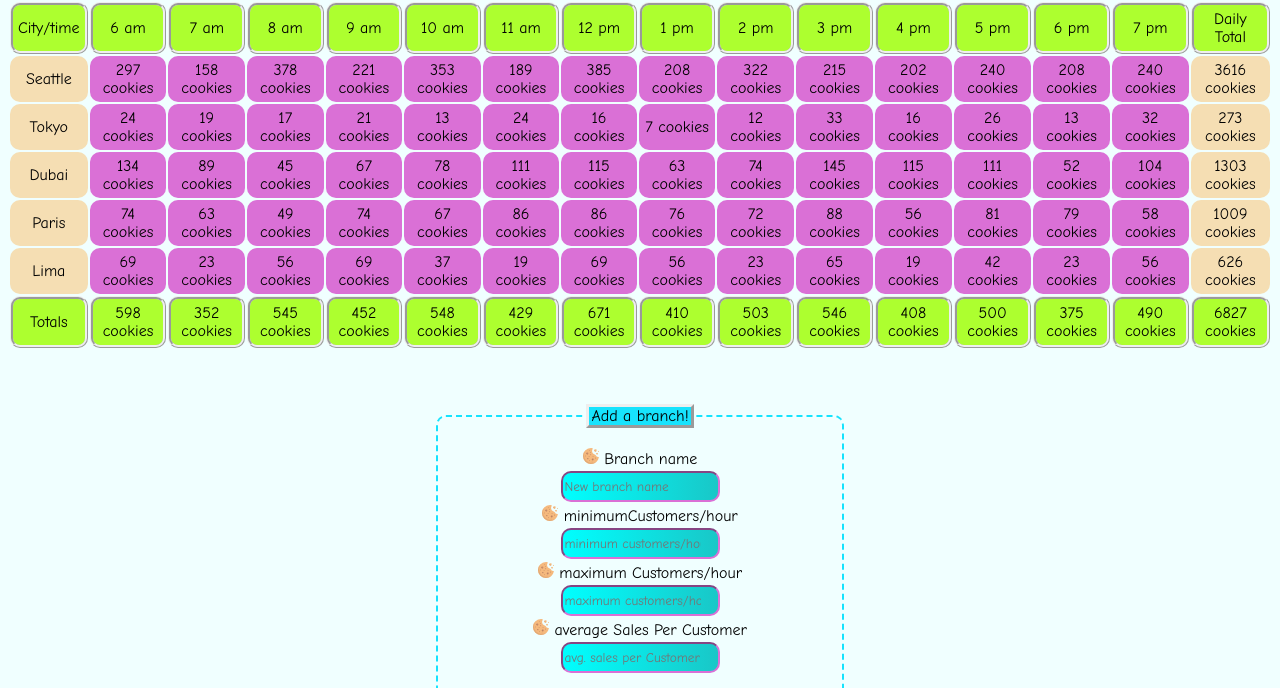
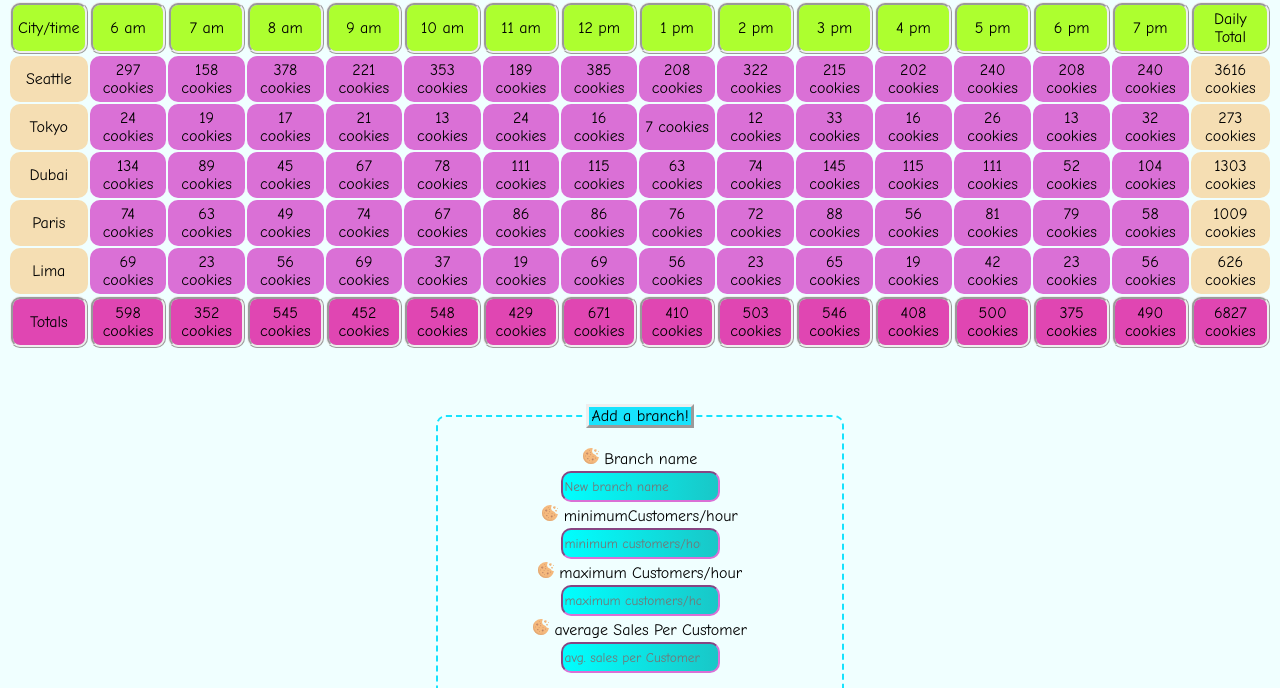
Before and after one commit to abdalrahmansamara/cookie-stand, a plain HTML site: page sales.html in a window 1280 px wide. Shown: the part 80-768 px from the top of the page. Drawn offline with Linux system fonts and the light colour scheme.

Commit message:
changing the totals line color

```diff
--- a/css/s.css
+++ b/css/s.css
@@ -116,4 +116,8 @@ h3 {
 /*     transition: cubic-bezier(0.77, 0, 0.175, 1) 5s ease-in-out; */
     color: #FFFFFF;
   }
-  table tr:last-child { background:transparent; }
+ /*  table tr:last-child { background:transparent; } */
+
+  .mystyle th {
+      background-color: rgb(224, 70, 178);
+  }
--- a/js/app.js
+++ b/js/app.js
@@ -74,7 +74,7 @@ Lima.render();
 
 const lastRow = function(){
   const tr1Element = document.createElement( 'tr' );
-  tr1Element.id = 'asd';
+  tr1Element.classList.add( 'mystyle' );
   const th1Element = document.createElement( 'th' );
   th1Element.textContent = 'Totals';
   tr1Element.appendChild( th1Element );
```
